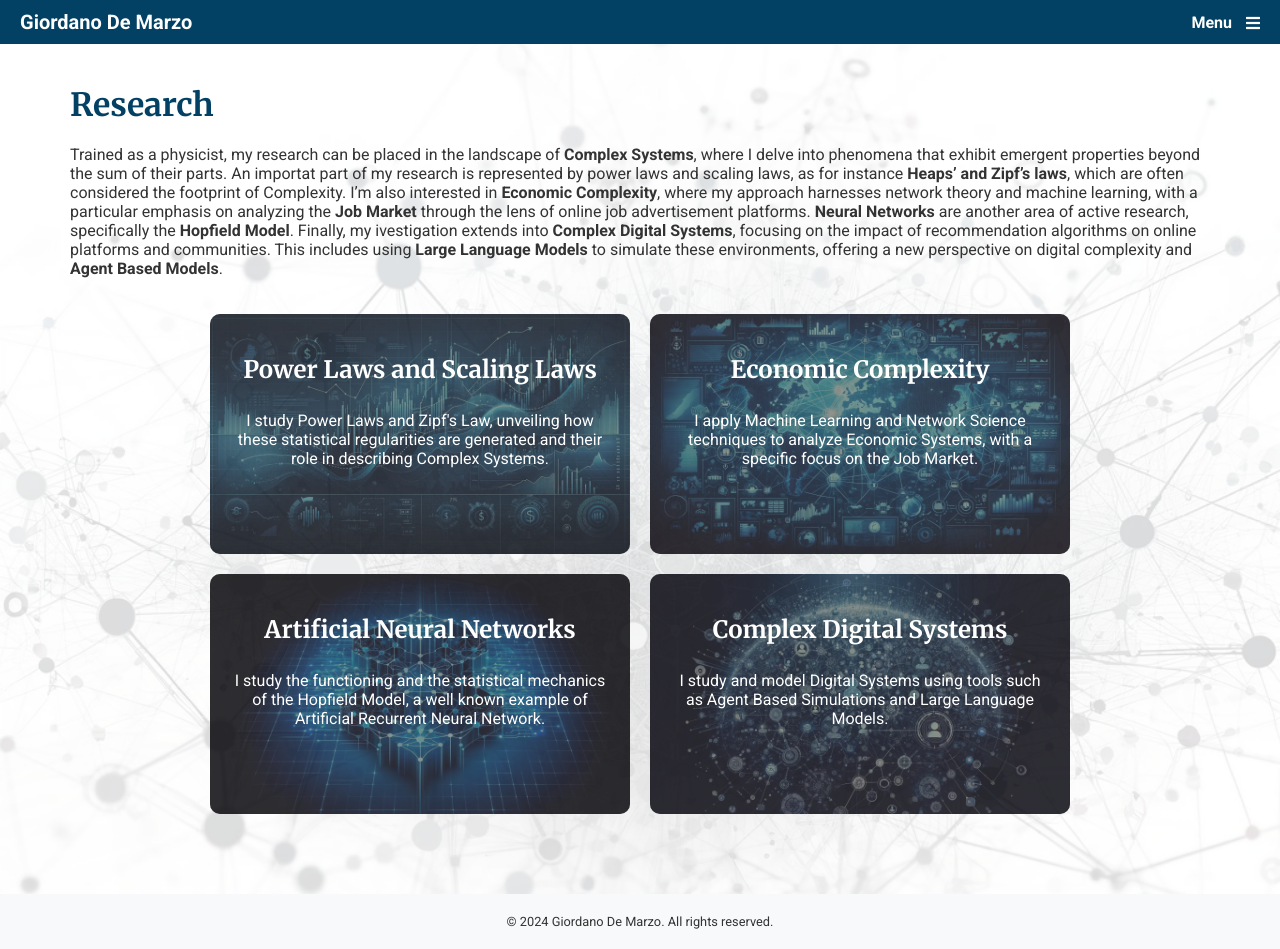
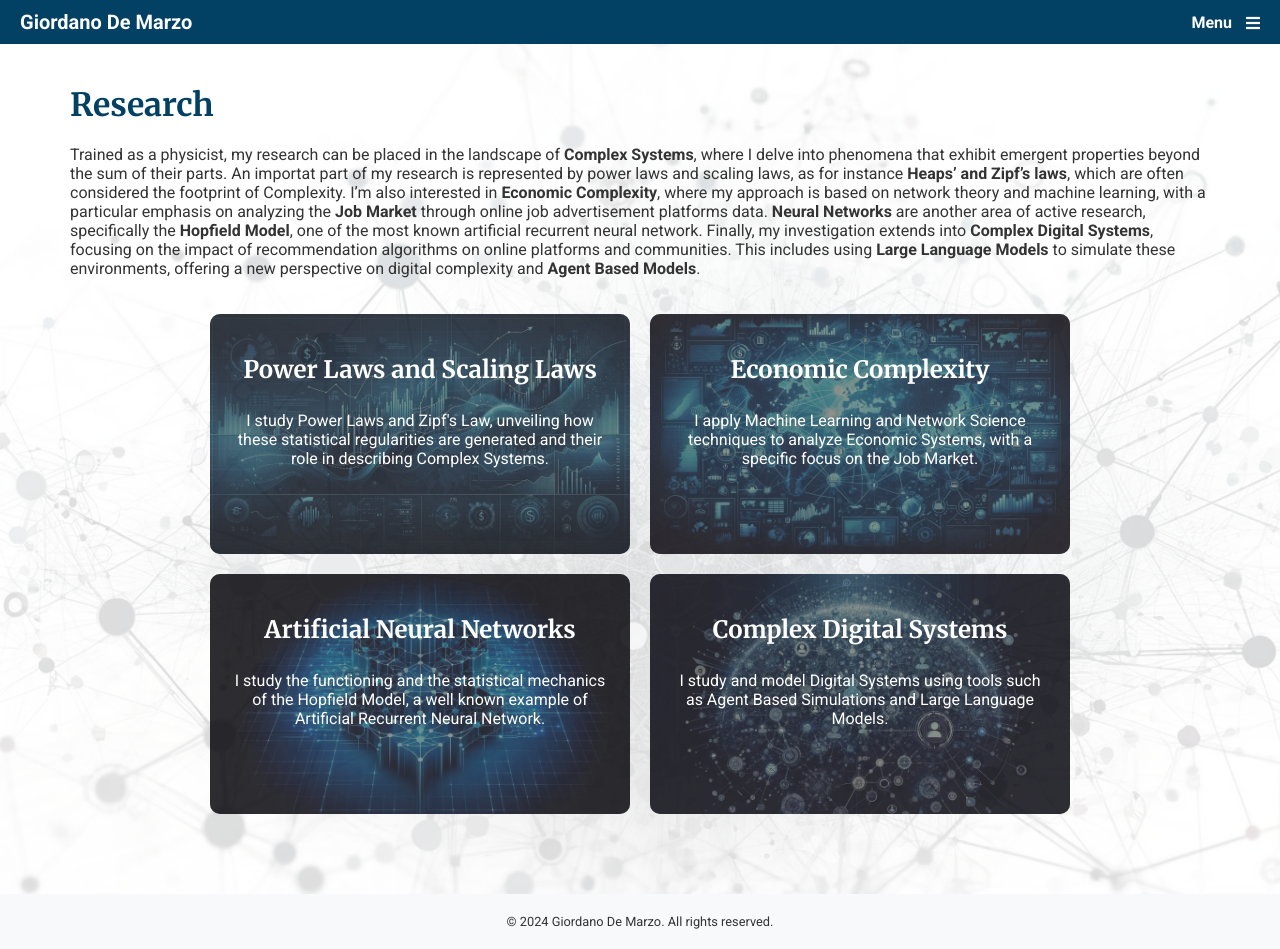
Before and after one commit to giordano-demarzo/giordano-demarzo.github.io, a Jekyll site: the page built from Research.markdown, in a window 1280 px wide. Built offline with Jekyll 4.4.1, drawn with Linux system fonts in a browser that asks for light colours.

Commit message:
Update Research

```diff
--- a/Research.markdown
+++ b/Research.markdown
@@ -8,7 +8,7 @@ permalink: /research/
 <h1>Research</h1>
 
 <!-- Short Introductory Paragraph -->
-Trained as a physicist, my research can be placed in the landscape of **Complex Systems**, where I delve into phenomena that exhibit emergent properties beyond the sum of their parts. An importat part of my research is represented by power laws and scaling laws, as for instance **Heaps' and Zipf's laws**, which are often considered the footprint of Complexity. I'm also interested in **Economic Complexity**, where my approach harnesses network theory and machine learning, with a particular emphasis on analyzing the **Job Market** through the lens of online job advertisement platforms. **Neural Networks** are another area of active research, specifically the **Hopfield Model**. Finally, my ivestigation extends into **Complex Digital Systems**, focusing on the impact of recommendation algorithms on online platforms and communities. This includes using **Large Language Models** to simulate these environments, offering a new perspective on digital complexity and **Agent Based Models**.
+Trained as a physicist, my research can be placed in the landscape of **Complex Systems**, where I delve into phenomena that exhibit emergent properties beyond the sum of their parts. An importat part of my research is represented by power laws and scaling laws, as for instance **Heaps' and Zipf's laws**, which are often considered the footprint of Complexity. I'm also interested in **Economic Complexity**, where my approach is based on network theory and machine learning, with a particular emphasis on analyzing the **Job Market** through online job advertisement platforms data. **Neural Networks** are another area of active research, specifically the **Hopfield Model**, one of the most known artificial recurrent neural network. Finally, my investigation extends into **Complex Digital Systems**, focusing on the impact of recommendation algorithms on online platforms and communities. This includes using **Large Language Models** to simulate these environments, offering a new perspective on digital complexity and **Agent Based Models**.
 <div class="research-areas">
     <div class="research-item">
         <a href="/research/power-laws">
```
